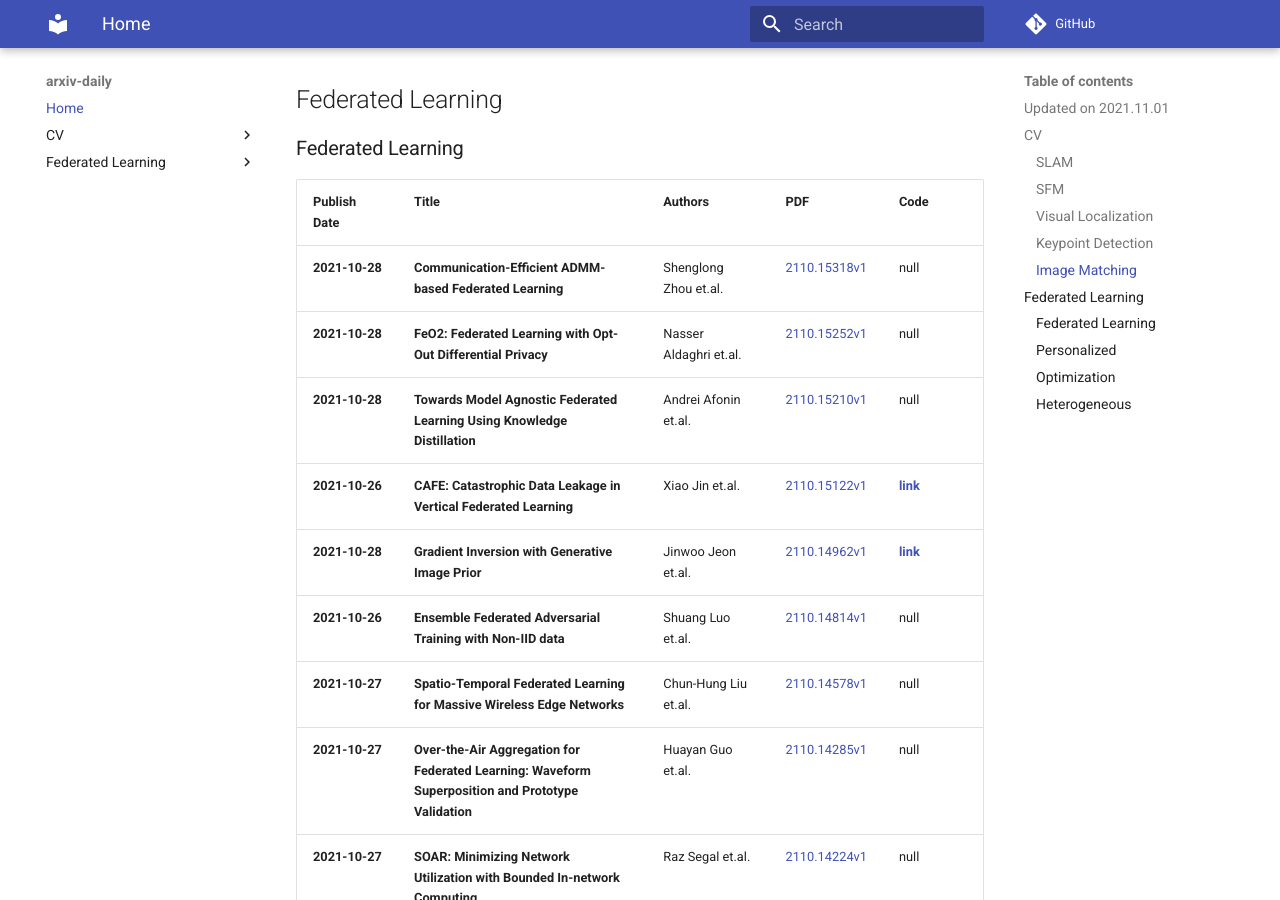
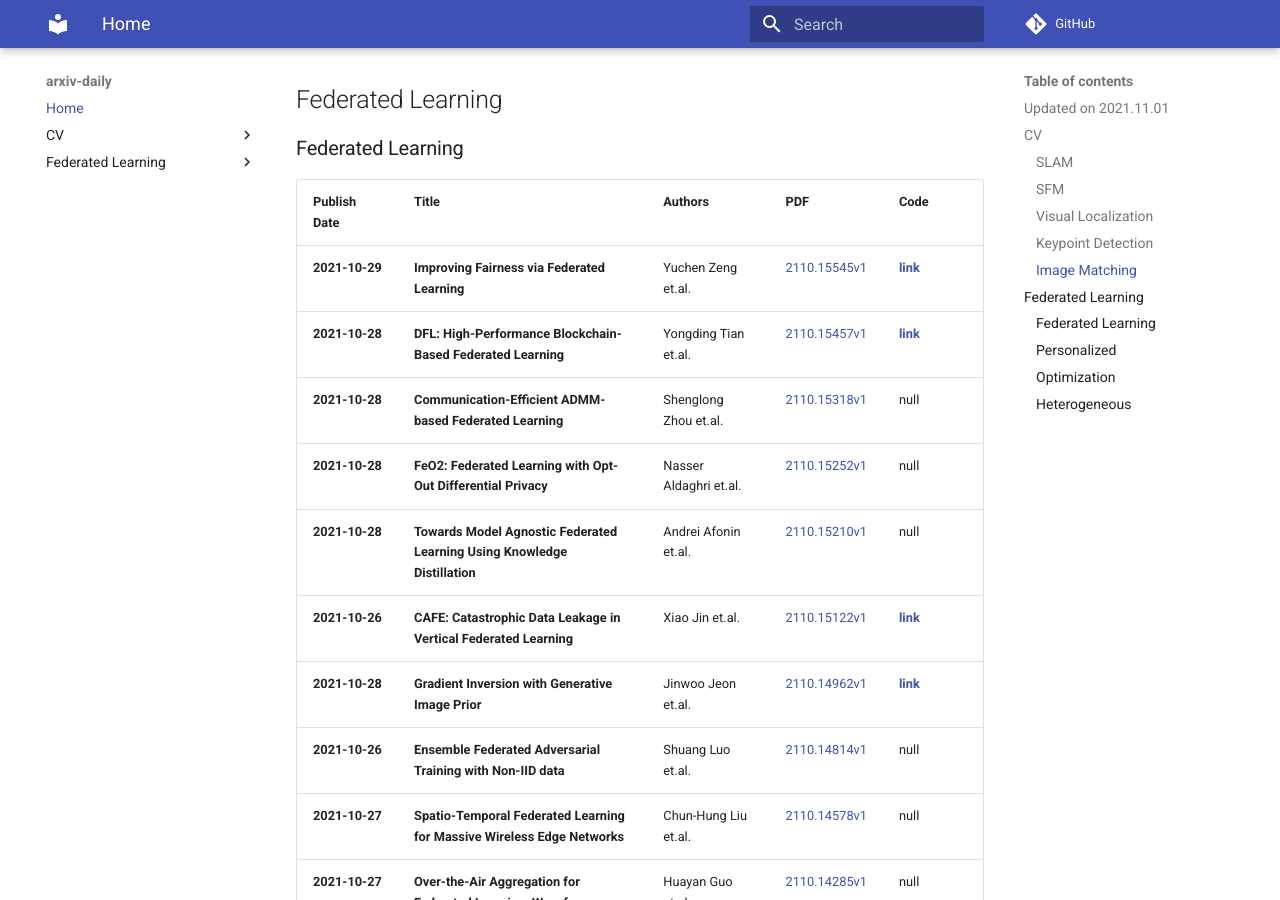
Before and after one commit to beiyuouo/arxiv-daily, an MkDocs documentation site: the page built from docs/index.md, in a window 1280 px wide and 900 px high, scrolled down 9122 px. Built offline with MkDocs 1.6.1 and Material for MkDocs 9.7.7, drawn with Linux system fonts in a browser that asks for light colours; comment, search, counter and statistics services are not loaded; some of the changed text lies outside the part shown.

Commit message:
Github Action Automatic Update Arxiv Papers

```diff
--- a/docs/index.md
+++ b/docs/index.md
@@ -133,6 +133,8 @@
 
 |Publish Date|Title|Authors|PDF|Code|
 |---|---|---|---|---|
+|**2021-10-29**|**Improving Fairness via Federated Learning**|Yuchen Zeng et.al.|[2110.15545v1](http://arxiv.org/abs/2110.15545v1)|**[link](https://github.com/yzeng58/improving-fairness-via-data-federation)**|
+|**2021-10-28**|**DFL: High-Performance Blockchain-Based Federated Learning**|Yongding Tian et.al.|[2110.15457v1](http://arxiv.org/abs/2110.15457v1)|**[link](https://github.com/twoentartian/DFL)**|
 |**2021-10-28**|**Communication-Efficient ADMM-based Federated Learning**|Shenglong Zhou et.al.|[2110.15318v1](http://arxiv.org/abs/2110.15318v1)|null|
 |**2021-10-28**|**FeO2: Federated Learning with Opt-Out Differential Privacy**|Nasser Aldaghri et.al.|[2110.15252v1](http://arxiv.org/abs/2110.15252v1)|null|
 |**2021-10-28**|**Towards Model Agnostic Federated Learning Using Knowledge Distillation**|Andrei Afonin et.al.|[2110.15210v1](http://arxiv.org/abs/2110.15210v1)|null|
@@ -183,6 +185,7 @@
 
 |Publish Date|Title|Authors|PDF|Code|
 |---|---|---|---|---|
+|**2021-10-28**|**DFL: High-Performance Blockchain-Based Federated Learning**|Yongding Tian et.al.|[2110.15457v1](http://arxiv.org/abs/2110.15457v1)|**[link](https://github.com/twoentartian/DFL)**|
 |**2021-10-28**|**FeO2: Federated Learning with Opt-Out Differential Privacy**|Nasser Aldaghri et.al.|[2110.15252v1](http://arxiv.org/abs/2110.15252v1)|null|
 |**2021-10-28**|**Towards Model Agnostic Federated Learning Using Knowledge Distillation**|Andrei Afonin et.al.|[2110.15210v1](http://arxiv.org/abs/2110.15210v1)|null|
 |**2021-10-27**|**Differentially Private Federated Bayesian Optimization with Distributed Exploration**|Zhongxiang Dai et.al.|[2110.14153v1](http://arxiv.org/abs/2110.14153v1)|null|
```
Also changed, not shown: README.md (+3 -0 lines), arxiv-daily.json (+1 -1 lines), docs/Federated Learning/Federated Learning.md (+2 -0 lines), docs/Federated Learning/Optimization.md (+1 -0 lines), docs/Federated Learning/index.md (+3 -0 lines).
